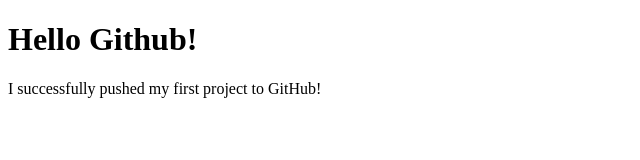
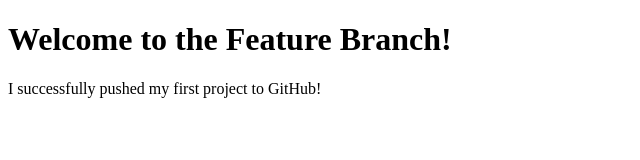
Before and after one commit to Owen9860/GitPractice, a plain HTML site: page index.html in a window 1280 px wide. Shown: the whole page, without its empty margins (0-640 px from the left). Drawn offline with Linux system fonts and the light colour scheme.

Commit message:
Updated feature branch

```diff
--- a/index.html
+++ b/index.html
@@ -4,7 +4,7 @@
     <title>Git Practice</title>
 </head>
 <body>
-    <h1>Hello Github!</h1>
+    <h1>Welcome to the Feature Branch!</h1>
     <p>I successfully pushed my first project to GitHub!</p>
 </body>
 </html>
```
